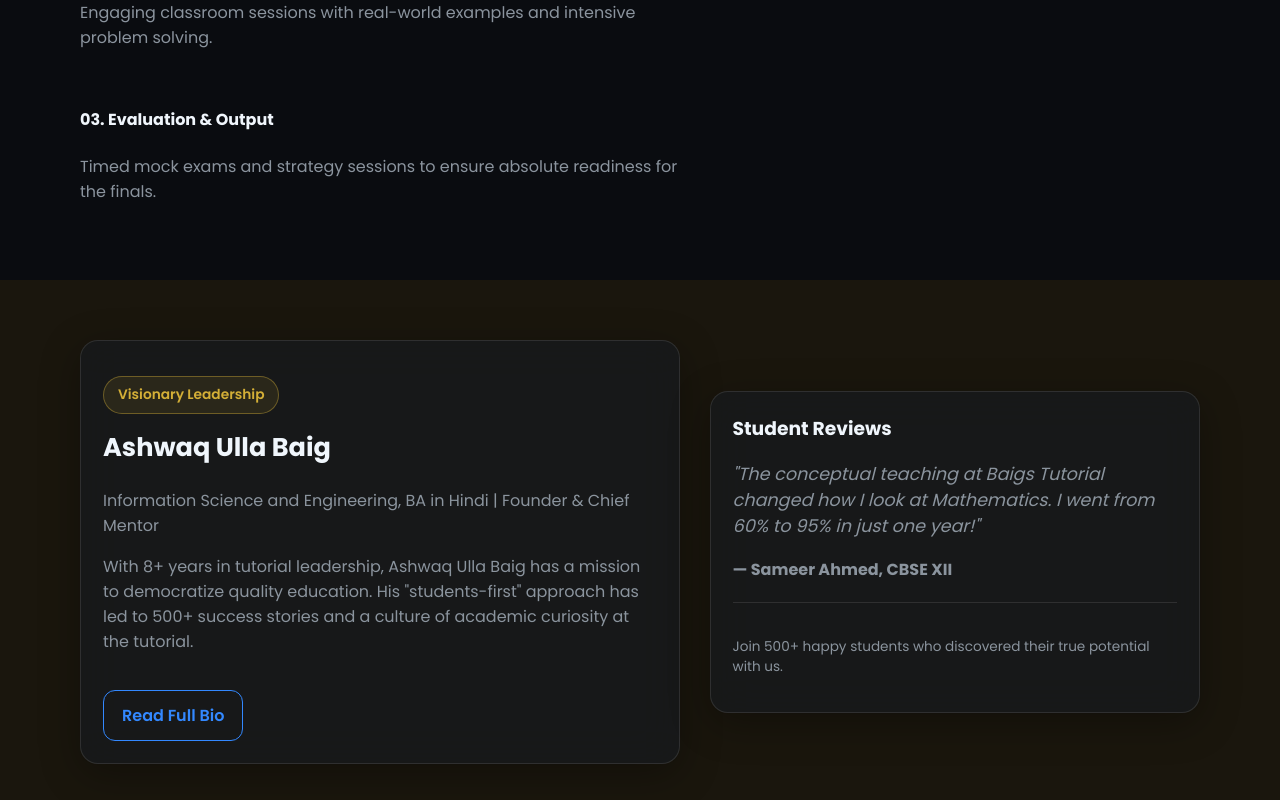
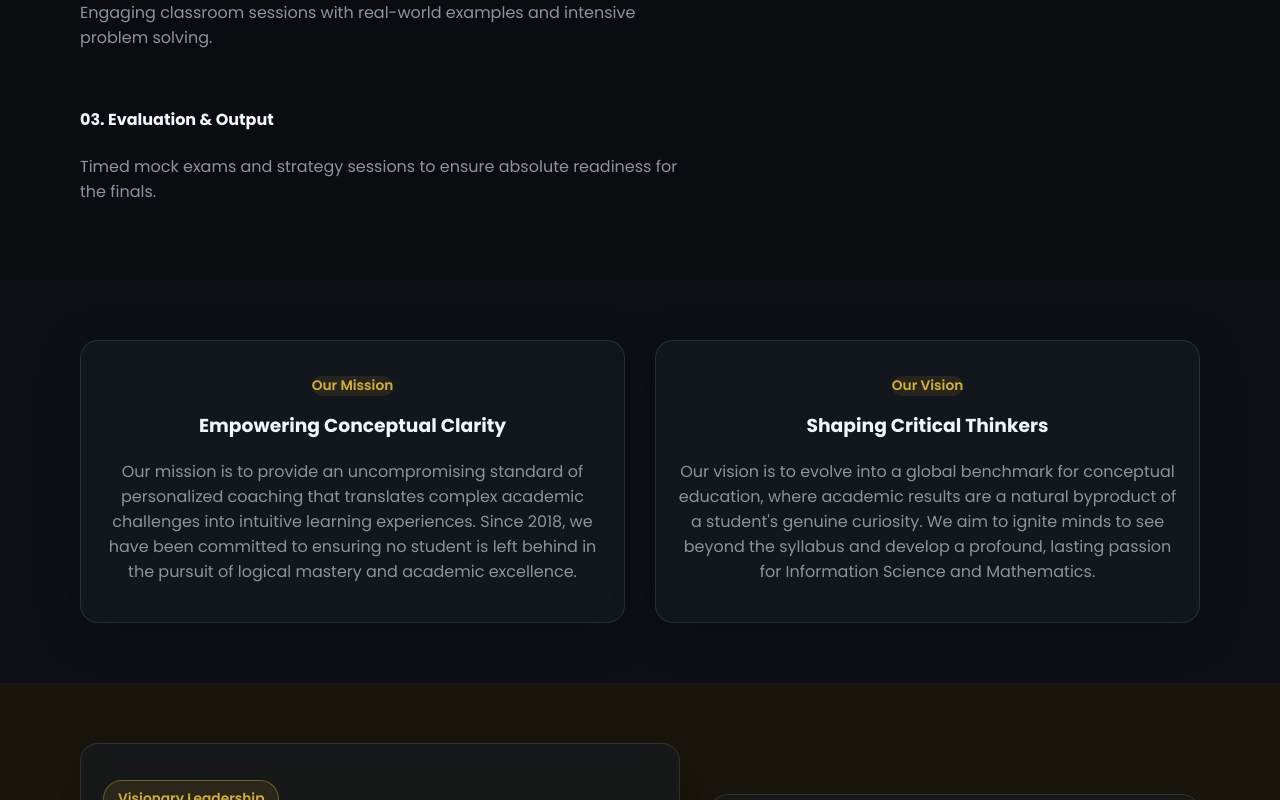
Before and after one commit to Xtertm3/Baigs_Tutorial, a React (Vite) app: page / in a window 1280 px wide. Shown: the part 2000-2800 px from the top of the page. Built offline with nearby package versions, Linux system fonts and the light colour scheme.

Commit message:
Add Mission/Vision to Home, legacy branding, and add MCA credentials

```diff
--- a/src/pages/AboutPage.tsx
+++ b/src/pages/AboutPage.tsx
@@ -7,7 +7,7 @@
             <p className="tag">About Us</p>
             <h2>Empowering Minds, Shaping Futures</h2>
             <p className="lead">
-              Founded by Ashwaq Ulla Baig (Information Science and Engineering, BA in Hindi), Baigs Tutorial is built on the belief that every student has the potential to excel when given the right tools and guidance.
+              Founded by Ashwaq Ulla Baig (Information Science and Engineering, MCA | BA in Hindi), Baigs Tutorial is built on the belief that every student has the potential to excel when given the right tools and guidance.
             </p>
             <p className="muted">
               Since our inception, we have dedicated ourselves to bridging the gap between classroom teaching and deep student understanding. We don't just prepare students for exams; we prepare them for a lifetime of logical thinking and academic curiosity.
@@ -75,7 +75,7 @@
             <h2>A Word from Ashwaq Ulla Baig</h2>
             <p className="lead">"Education is the most powerful tool which you can use to change the world."</p>
             <p className="muted">
-              My journey with Baigs Tutorial started with a single goal: to make learning enjoyable and less stressful. With my background in Information Science and Engineering and my academic pursuit in BA (Hindi), I bring a blend of technical logic and linguistic depth to my teaching. Having served as the Head Coordinator of Events during my college years, I emphasize leadership and organizational clarity in our tutorial's culture. I personally supervise the progress of every student to ensure they are on the right track to success.
+              My journey with Baigs Tutorial started with a single goal: to make learning enjoyable and less stressful. With my background in Information Science and Engineering and my Masters in Computer Application (MCA), complemented by my academic pursuit in BA (Hindi), I bring a unique blend of technical logic and linguistic depth to my teaching. Having served as the Head Coordinator of Events during my college years, I emphasize leadership and organizational clarity in our tutorial's culture. I personally supervise the progress of every student to ensure they are on the right track to success.
             </p>
           </div>
         </div>
--- a/src/pages/HomePage.tsx
+++ b/src/pages/HomePage.tsx
@@ -10,7 +10,7 @@
               <img src="/logo.png" alt="Baigs Tutorial" className="hero-logo" />
               <div className="logo-placeholder large">BT</div>
             </div>
-            <p className="tag">Empowering the Future</p>
+            <p className="tag">Empowering the Future since 2018</p>
             <h1>
               Learn Smarter, Score Higher, <span>Grow Faster</span>
             </h1>
@@ -121,12 +121,33 @@
         </div>
       </section>
 
+      <section className="section alt animate-in">
+        <div className="container">
+          <div style={{ display: 'grid', gridTemplateColumns: 'repeat(auto-fit, minmax(320px, 1fr))', gap: '30px', textAlign: 'center' }}>
+            <article className="glass-card">
+              <p className="tag" style={{ border: 'none', padding: 0, marginBottom: '15px' }}>Our Mission</p>
+              <h3>Empowering Conceptual Clarity</h3>
+              <p className="muted">
+                Our mission is to provide an uncompromising standard of personalized coaching that translates complex academic challenges into intuitive learning experiences. Since 2018, we have been committed to ensuring no student is left behind in the pursuit of logical mastery and academic excellence.
+              </p>
+            </article>
+            <article className="glass-card">
+              <p className="tag" style={{ border: 'none', padding: 0, marginBottom: '15px' }}>Our Vision</p>
+              <h3>Shaping Critical Thinkers</h3>
+              <p className="muted">
+                Our vision is to evolve into a global benchmark for conceptual education, where academic results are a natural byproduct of a student's genuine curiosity. We aim to ignite minds to see beyond the syllabus and develop a profound, lasting passion for Information Science and Mathematics.
+              </p>
+            </article>
+          </div>
+        </div>
+      </section>
+
       <section className="section warm animate-in">
         <div className="container split-grid">
           <article className="glass-card">
             <p className="tag">Visionary Leadership</p>
             <h2>Ashwaq Ulla Baig</h2>
-            <p className="lead">Information Science and Engineering, BA in Hindi | Founder & Chief Mentor</p>
+            <p className="lead">Information Science and Engineering, MCA | BA in Hindi | Founder & Chief Mentor</p>
             <p className="muted">
               With 8+ years in tutorial leadership, Ashwaq Ulla Baig has a mission to democratize quality education.
               His "students-first" approach has led to 500+ success stories and a culture of academic curiosity at the tutorial.
```
Also changed, not shown: 1 other file (tests, documents, lock files or other folders).
